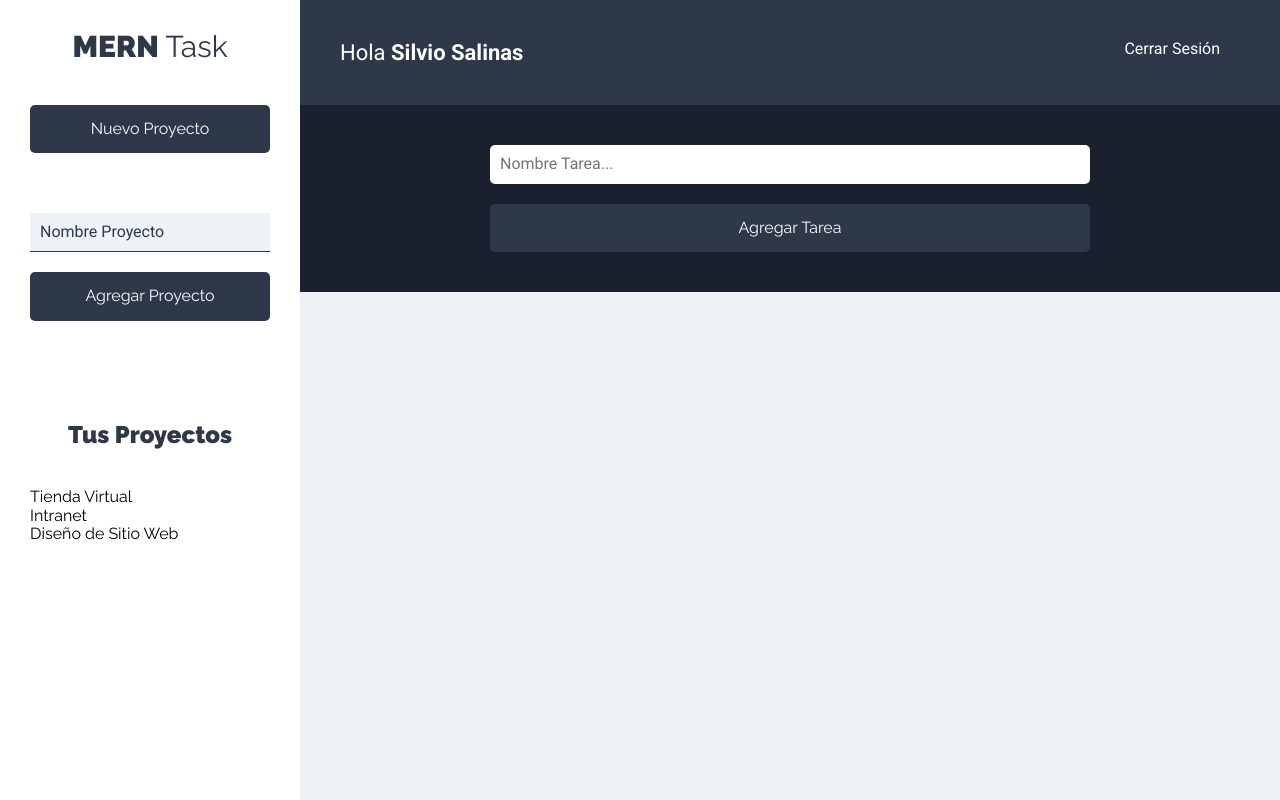
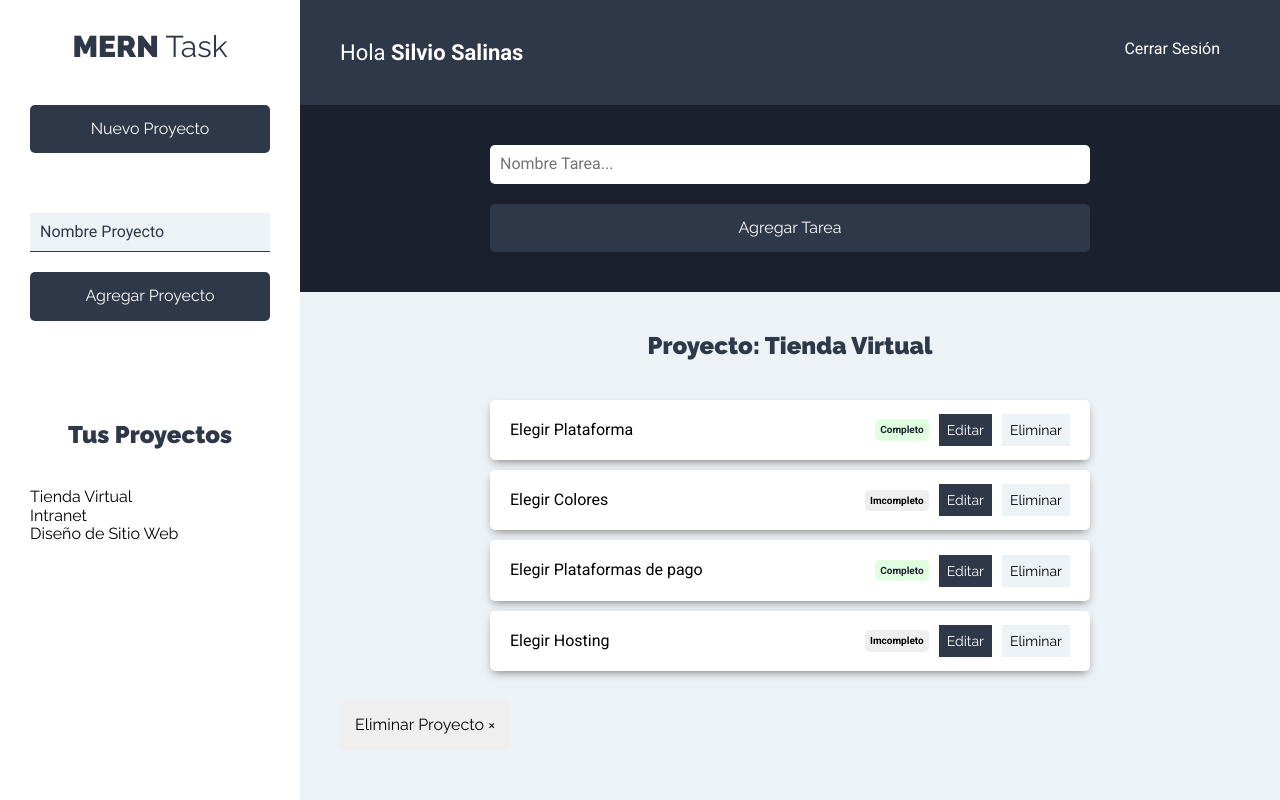
Before and after one commit to salinassilvio/frontendTask, a React (Create React App) app: page /proyectos in a window 1280 px wide. Built offline with nearby package versions, Linux system fonts and the light colour scheme.

Commit message:
Trabajando con listado de tareas y con tareas

```diff
--- a/src/components/proyectos/Proyectos.jsx
+++ b/src/components/proyectos/Proyectos.jsx
@@ -2,6 +2,7 @@
 import Sidebar from '../layout/Sidebar';
 import Header from '../layout/Header';
 import FormTarea from '../tareas/FormTarea';
+import ListadoTareas from '../tareas/ListadoTareas';
 
 const Proyectos = () => {
     return (
@@ -12,7 +13,7 @@
                 <main>
                     <FormTarea></FormTarea>
                     <div className="contenedor-tareas">
-
+                        <ListadoTareas></ListadoTareas>
                     </div>
                 </main>
             </div>
--- a/src/components/tareas/ListadoTareas.jsx
+++ b/src/components/tareas/ListadoTareas.jsx
@@ -0,0 +1,36 @@
+import React,{Fragment} from 'react'
+import Tarea from './Tarea';
+
+const ListadoTareas = () => {
+    const tareasProyecto = [
+        {nombre: 'Elegir Plataforma', estado: true},
+        {nombre: 'Elegir Colores', estado: false},
+        {nombre: 'Elegir Plataformas de pago', estado: true},
+        {nombre: 'Elegir Hosting', estado: false},
+    ]
+    return (
+       <Fragment>
+            <h2>Proyecto: Tienda Virtual</h2>
+
+            <ul className="listado-tareas">
+                {tareasProyecto.length === 0
+                    ? (<li className="tarea"><p>No hay tareas</p></li>)
+                    : tareasProyecto.map(tarea => (
+                        <Tarea
+                            tarea={tarea}
+                        />
+                    ))
+                }
+
+            </ul>
+            <button
+                    type="button"
+                    className="btn btn-eliminar"
+                >
+                    Eliminar Proyecto &times;
+                </button>
+        </Fragment>
+    )
+}
+
+export default ListadoTareas
--- a/src/components/tareas/Tarea.jsx
+++ b/src/components/tareas/Tarea.jsx
@@ -0,0 +1,44 @@
+import React from 'react'
+
+const Tarea = ({tarea}) => {
+    return (
+        <li className="tarea sombra">
+            <p>{tarea.nombre}</p>
+
+            <div className="estado">
+                {tarea.estado
+                ?
+                    (<button
+                        type="button"
+                        className="completo"
+                    >
+                        Completo
+                    </button>)
+                :
+                    (<button
+                        type="button"
+                        className="imcompleto"
+                    >
+                        Imcompleto
+                    </button>)
+                }
+            </div>
+            <div className="acciones">
+                <button
+                    type="button"
+                    className="btn btn-primario"
+                >
+                    Editar
+                </button>
+                <button
+                    type="button"
+                    className="btn btn-secundario"
+                >
+                    Eliminar
+                </button>
+            </div>
+        </li>
+    )
+}
+
+export default Tarea
```
